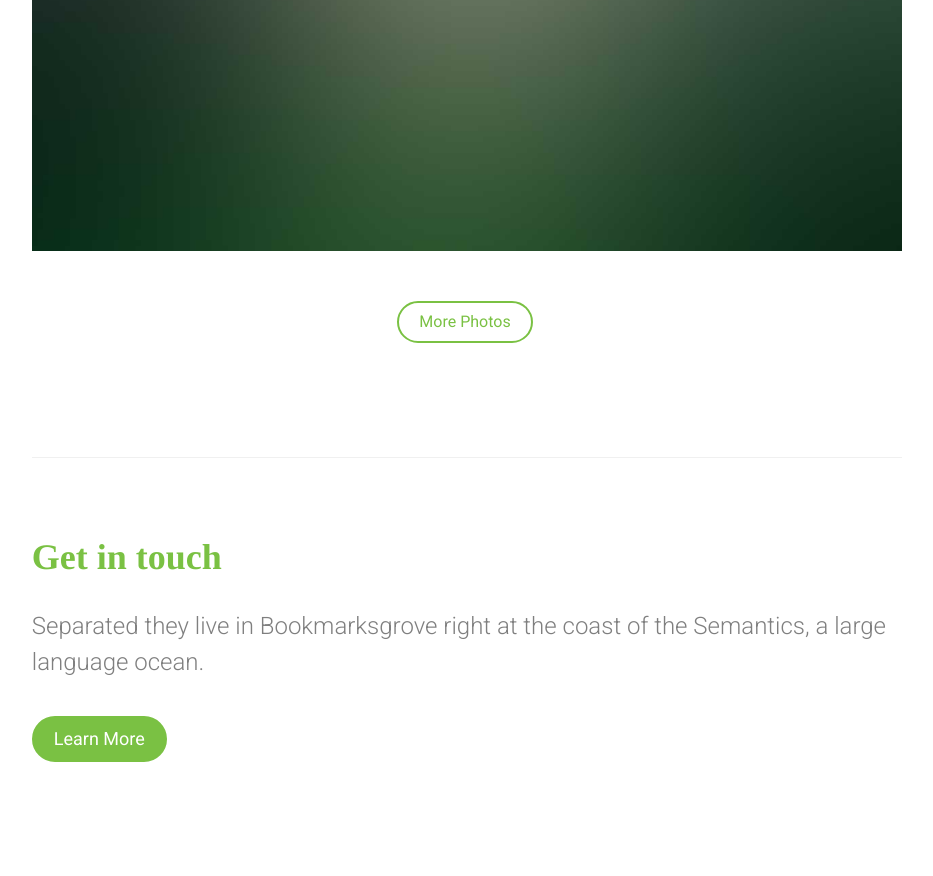
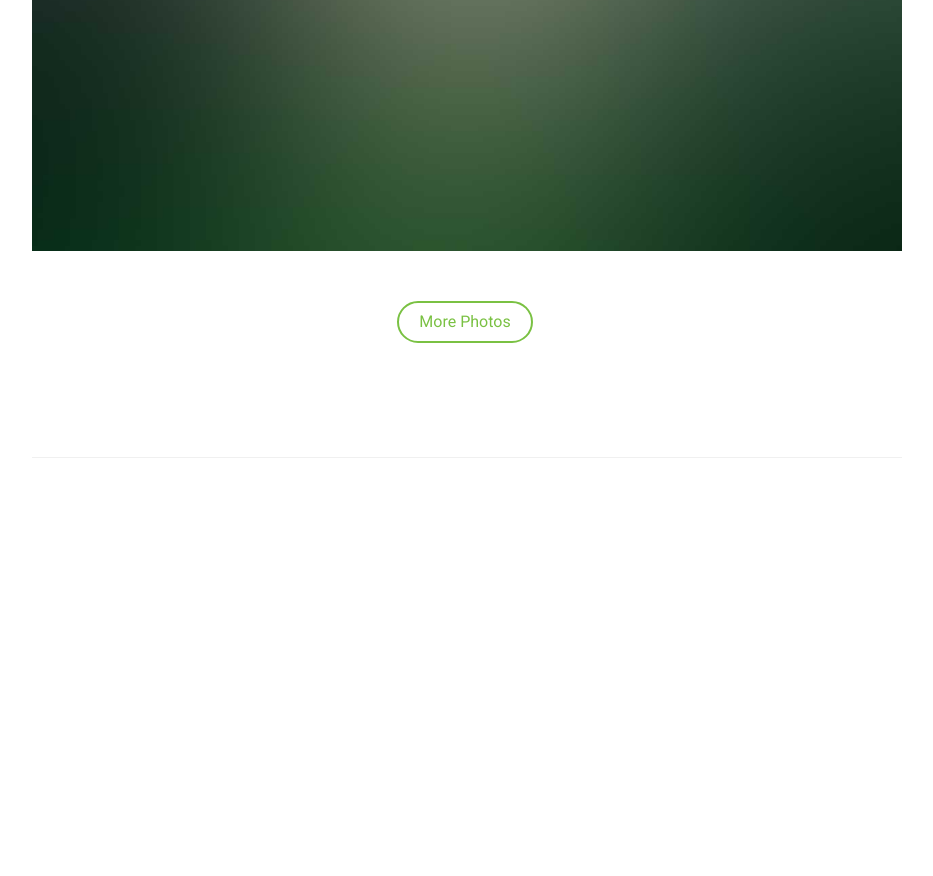
Before and after one commit to klara0w/Arysasite, a plain HTML site: page single.html in a window 1280 px wide. Shown: the part 1895-2771 px from the top of the page, without its empty margins (269-1202 px from the left). After the commit the page ends 2353 px from the top, so only its background shows below. Drawn offline with Linux system fonts and the light colour scheme.

Commit message:
Update single.html

```diff
--- a/single.html
+++ b/single.html
@@ -45,16 +45,19 @@
 	<div id="fh5co-page">
 		<div id="fh5co-main">
 			<div class="fh5co-narrow-content animate-box fh5co-border-bottom" data-animate-effect="fadeInLeft">
+<!-- Название фото -->
 				<h2 class="fh5co-heading" >Nature</span></h2>
+<!-- Описание фото -->
 				<p><p>Even the all-powerful Pointing has no control about the blind texts it is an almost unorthographic life One day however a small line of blind text by the name of Lorem Ipsum decided to leave for the far World of Grammar.</p></p>
-
 				<div class="row">
 					<div class="col-md-12">
+<!-- ссылка фото -->
 						<figure><img src="images/big_1.jpg" alt="Free HTML5 Bootstrap Template by FreeHTML5.co" class="img-responsive"></figure>
 					</div>
 
 					<div class="col-md-12">
 						<figure><img src="images/big_2.jpg" alt="Free HTML5 Bootstrap Template by FreeHTML5.co" class="img-responsive">
+<!-- подпись к фото -->
 							<figcaption>An image caption, pointing has no <a href="#">control</a> about the blind texts it is an almost unorthographic life One day however a small line of blind text by the name of Lorem Ipsum decided to leave for the far World of Grammar.</figcaption>
 						</figure>
 					</div>
@@ -62,29 +65,13 @@
 						<figure><img src="images/big_3.jpg" alt="Free HTML5 Bootstrap Template by FreeHTML5.co" class="img-responsive"></figure>
 					</div>
 					<div class="col-md-12">
-					<p class="text-center"><a href="portfolio.html" class="btn btn-primary btn-outline">More Photos</a></p>
-					</div>
-
-				</div>
-
-			</div>
 
 
-			<div class="fh5co-narrow-content">
-				<div class="row">
-					<div class="col-md-4 animate-box" data-animate-effect="fadeInLeft">
-						<h1 class="fh5co-heading-colored">Get in touch</h1>
+<!-- сюда засунуть ссылку на купить -->
+						<p class="text-center"><a href="portfolio.html" class="btn btn-primary btn-outline">More Photos</a></p>
 					</div>
 				</div>
-				<div class="row">
-					<div class="col-md-12 animate-box" data-animate-effect="fadeInLeft">
-						<p class="fh5co-lead">Separated they live in Bookmarksgrove right at the coast of the Semantics, a large language ocean.</p>
-						<p><a href="#" class="btn btn-primary">Learn More</a></p>
-					</div>
-
-				</div>
 			</div>
-
 		</div>
 	</div>
 
```
